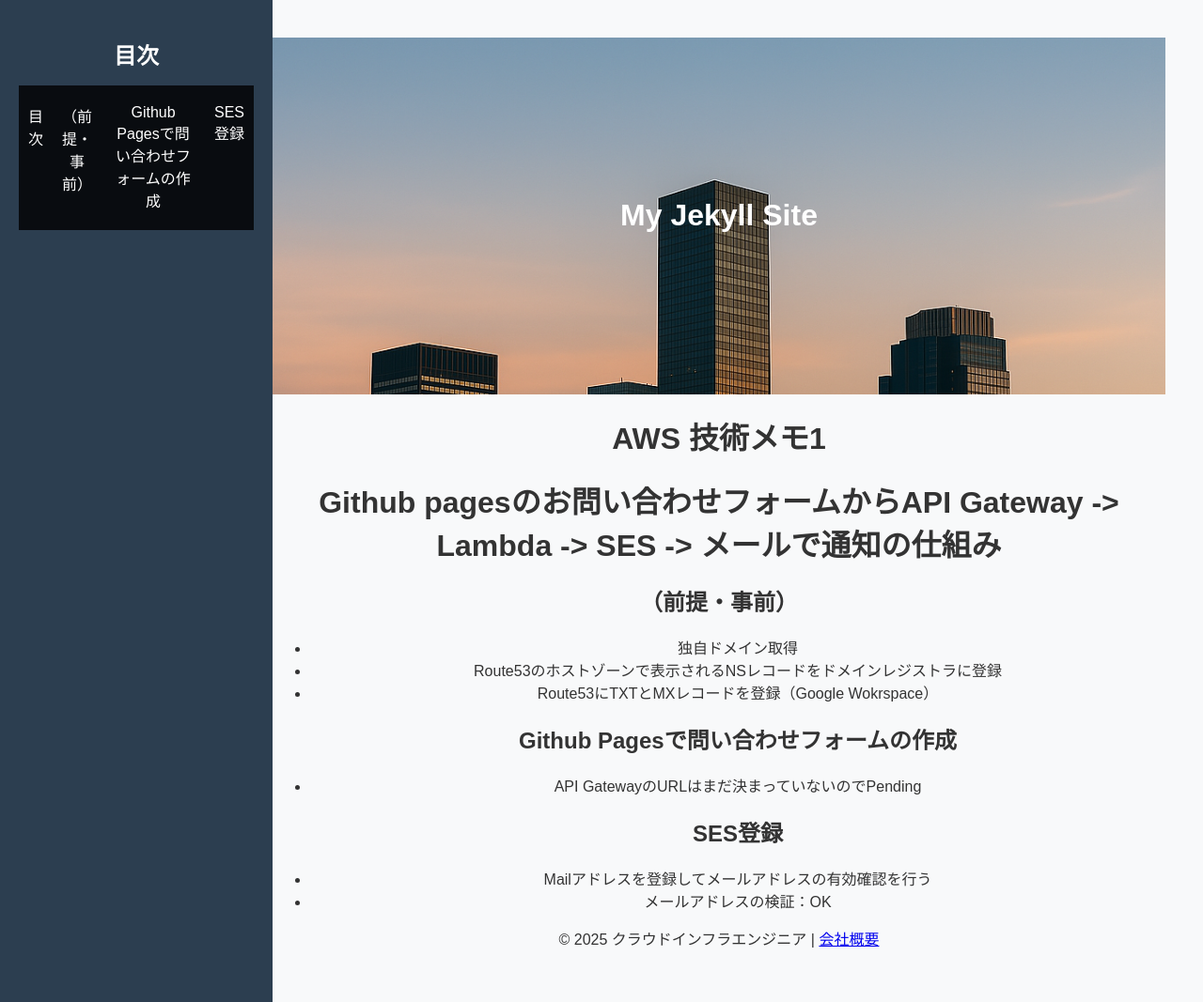
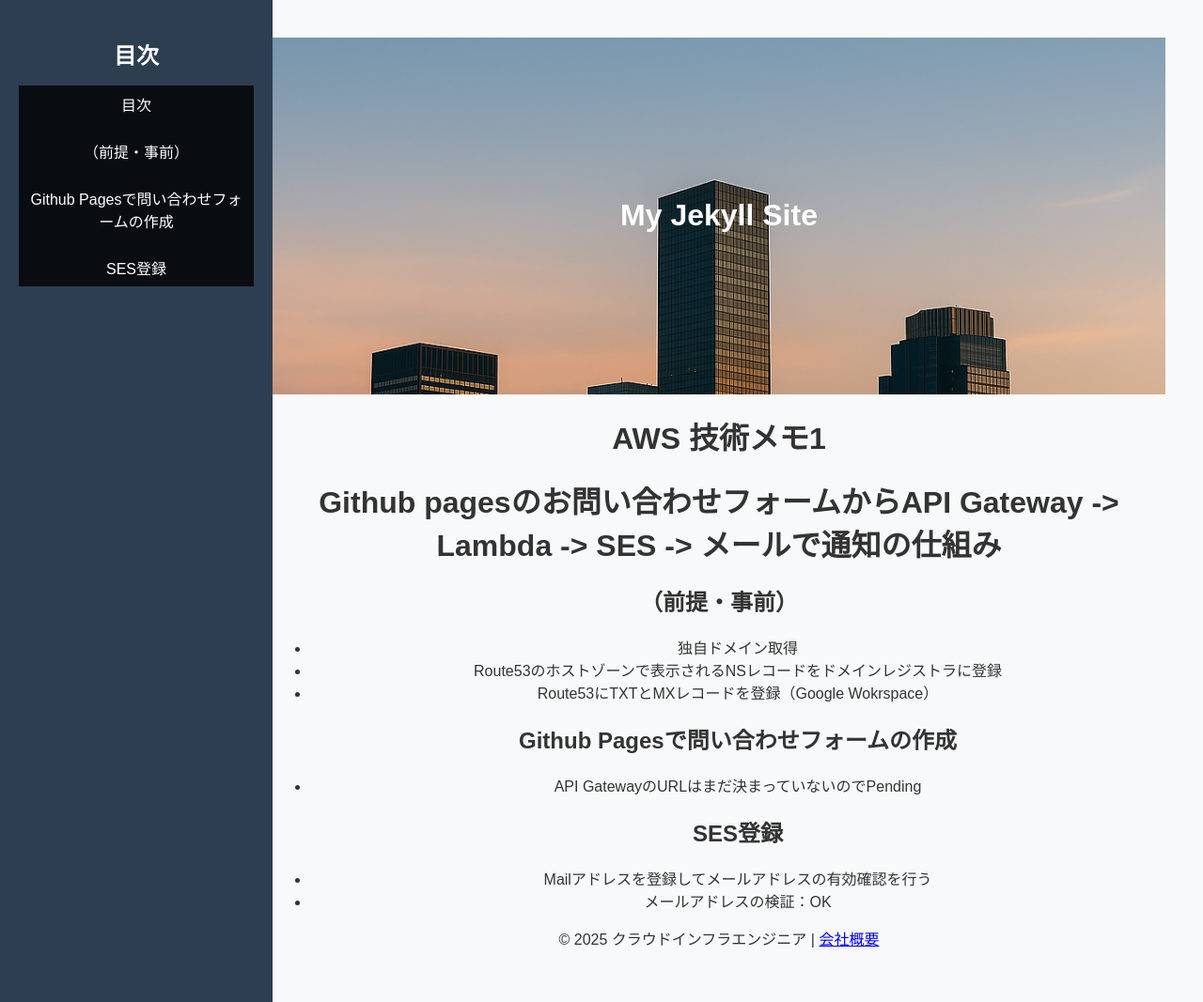
Before and after one commit to cloudrobo48/aws-cloud, a Jekyll site: the page built from docs/aws/aws-top.md, in a window 1280 px wide and 1067 px high. Shown: the whole window at 94% size. Built offline with Jekyll 4.4.1, drawn with Linux system fonts in a browser that asks for light colours; our own code applies the rules of GitHub Pages for plain Markdown files.

Commit message:
Update style.css

```diff
--- a/assets/css/style.css
+++ b/assets/css/style.css
@@ -250,3 +250,26 @@ textarea {
     margin-left: 250px; /* サイドバーの幅分の余白を作る */
     padding: 20px;
 }
+
+#sidebar-nav {
+    list-style: none; /* デフォルトのマーカーを消す */
+    padding: 0;
+    display: block; /* 横並びを防ぐ */
+}
+
+#sidebar-nav li {
+    display: block; /* リスト項目を縦方向に並べる */
+    margin-bottom: 10px; /* 項目間の余白 */
+}
+
+#sidebar-nav a {
+    color: white;
+    text-decoration: none;
+    padding: 8px;
+    display: block;
+    transition: 0.3s;
+}
+
+#sidebar-nav a:hover {
+    background: #34495e;
+}
```
